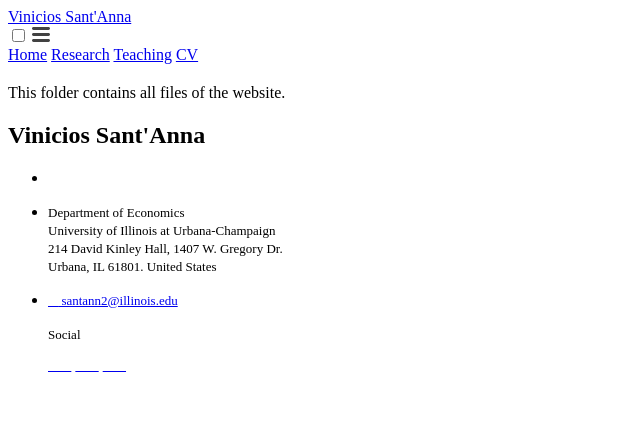
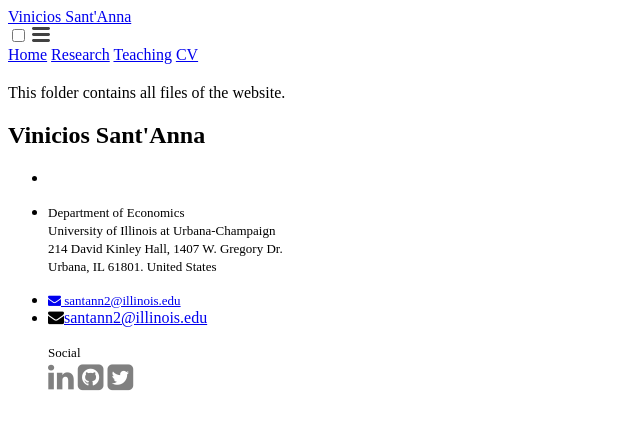
Before and after one commit to vpsantanna/vpsantanna.github.io, a Jekyll site: the page built from files/readme.md, in a window 1280 px wide. Shown: the top 430 px of the page, without its empty margins (0-640 px from the left). Built offline with Jekyll 4.4.1, drawn with Linux system fonts in a browser that asks for light colours; our own code applies the rules of GitHub Pages for plain Markdown files; a script that is not in the unit is left out.

Commit message:
Update footer.html

```diff
--- a/_includes/footer.html
+++ b/_includes/footer.html
@@ -15,8 +15,9 @@
           <li>
             <p><font size="2.5">Department of Economics<br />University of Illinois at Urbana-Champaign<br />214 David Kinley Hall, 1407 W. Gregory Dr.<br />Urbana, IL 61801. United States</font></p>
            {% if site.email %}
-            <li><font size="2.5"><a href="mailto:{{ site.email }}"><i class="far fa-envelope"></i> {{ site.email }}</a></font>
+            <li><font size="2.5"><a href="mailto:{{ site.email }}"><i class="fa fa-envelope"></i> {{ site.email }}</a></font>
            </li>
+          <li><span class="icon"><i class="fa fa-envelope"></i></span><span class="contact-detail"><a href="mailto:santann2@illinois.edu">santann2@illinois.edu</a></span>
             {% endif %}
         </ul>
       </div>
@@ -28,10 +29,9 @@
           {% if site.orcid_username %}<a href="https://orcid.org/{{ site.orcid_username }}"><span class="icon"><i class="ai ai-orcid-square" style="font-size:30px;color:grey"></i></span></a>{% endif %}
           <a href="https://www.researchgate.net/profile/Vinicios_Santanna"><span class="icon"><i class="ai ai-researchgate-square" style="font-size:30px;color:grey"></i></span></a>
           <a href="https://illinois.academia.edu/ViniciosSantAnna"><span class="icon"><i class="ai ai-academia-square" style="font-size:30px;color:grey"></i></span></a>
-          {% if site.linkedin_username %}<a href="https://linkedin.com/in/{{ site.linkedin_username }}"><span class="icon"><i class="fab fa-linkedin" style="font-size:30px;color:grey"></i></span></a>{% endif %}
-          {% if site.github_username %}<a href="https://github.com/{{ site.github_username }}"><span class="icon"><i class="fab fa-github-square" style="font-size:30px;color:grey"></i></span></a>{% endif %}
-          {% if site.twitter_username %}<a href="https://twitter.com/{{ site.twitter_username }}"><span class="icon"><i class="fab fa-twitter-square" style="font-size:30px;color:grey"></i></span></a>{% endif %}
-          <a href="https://www.researchgate.net/profile/Vinicios_Santanna"><span class="icon"><i class="ai ai-lattes ai-4x"></i></span></a>
+          {% if site.linkedin_username %}<a href="https://linkedin.com/in/{{ site.linkedin_username }}"><span class="icon"><i class="fa fa-linkedin" style="font-size:30px;color:grey"></i></span></a>{% endif %}
+          {% if site.github_username %}<a href="https://github.com/{{ site.github_username }}"><span class="icon"><i class="fa fa-github-square" style="font-size:30px;color:grey"></i></span></a>{% endif %}
+          {% if site.twitter_username %}<a href="https://twitter.com/{{ site.twitter_username }}"><span class="icon"><i class="fa fa-twitter-square" style="font-size:30px;color:grey"></i></span></a>{% endif %}
         </ul>
       </div>
 
```
